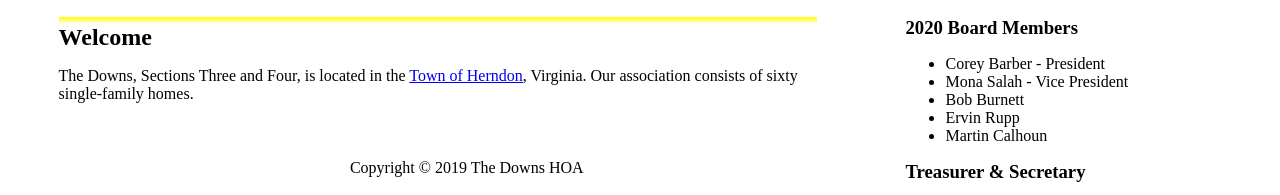
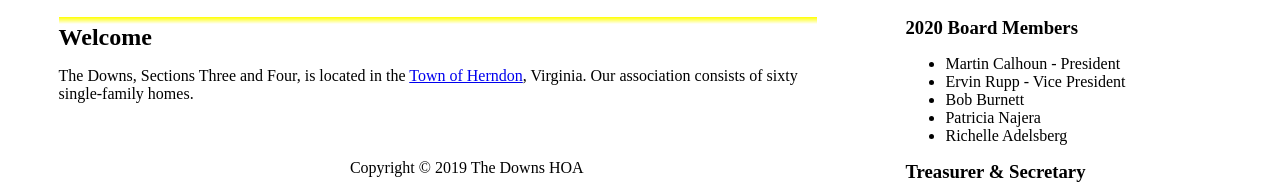
Before and after one commit to dhoa/dhoa.github.com, a plain HTML site: page index.html in a window 1280 px wide. Shown: the part 154-349 px from the top of the page. Drawn offline with Linux system fonts and the light colour scheme.

Commit message:
Update index.html

```diff
--- a/index.html
+++ b/index.html
@@ -35,11 +35,11 @@
         <div id="aside">
           <h3>2020 Board Members</h3>
           <ul>
-            <li>Corey Barber - President</li>
-            <li>Mona Salah - Vice President</li>
+            <li>Martin Calhoun - President</li>
+            <li>Ervin Rupp - Vice President</li>
             <li>Bob Burnett</li>
-            <li>Ervin Rupp</li>
-            <li>Martin Calhoun</li>
+            <li>Patricia Najera</li>
+            <li>Richelle Adelsberg</li>
             </ul>
           <h3>Treasurer & Secretary</h3>
           <ul>
```
